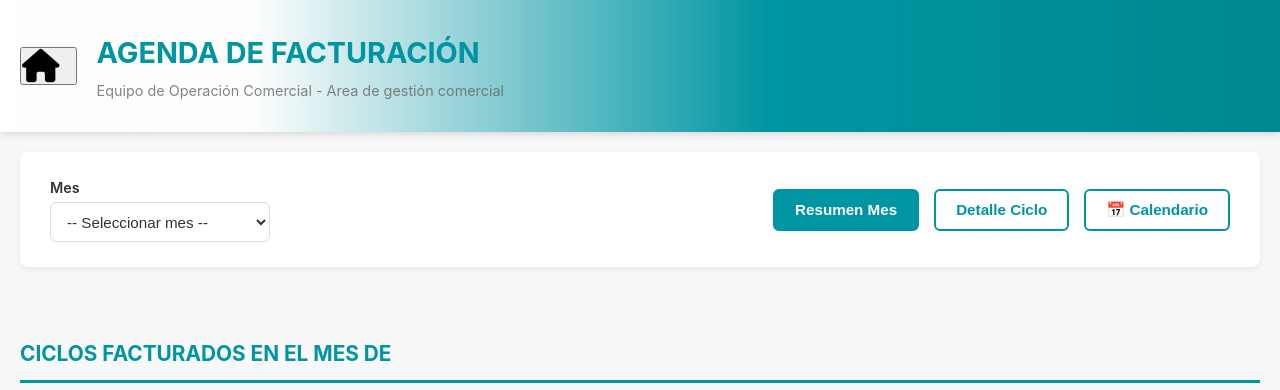
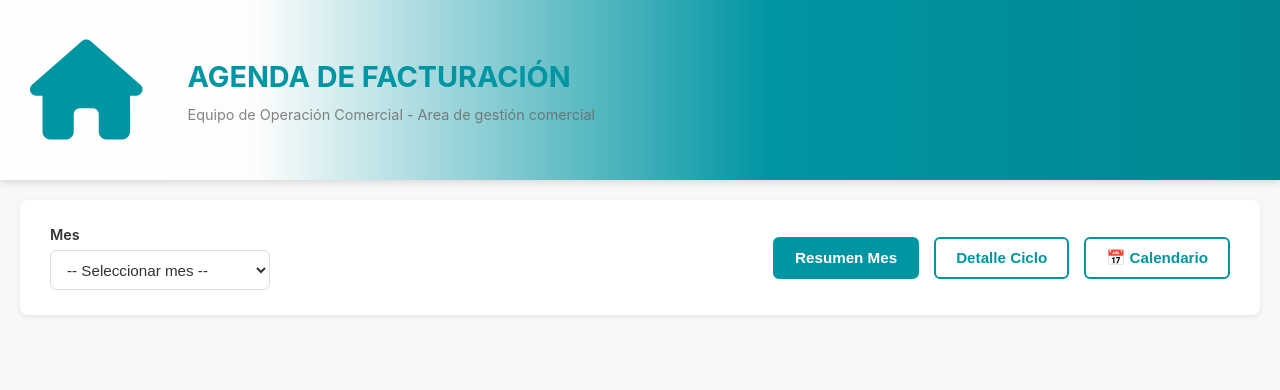
Before and after one commit to Stivenjimenez08/DASHBOARDFACTURACION, a Flask app: page / in a window 1280 px wide. Shown: the top 390 px of the page. Run offline with Flask 3, Linux system fonts and the light colour scheme; data that the repository does not hold is empty.

Commit message:
Update style.css

```diff
--- a/static/css/style.css
+++ b/static/css/style.css
@@ -87,6 +87,29 @@ body {
     font-size: 0.9em;
     opacity: 0.8;
     color: #666;
+}
+
+.home-btn {
+    background: none;
+    border: none;
+    color: #0095a2;
+    font-size: 2.5em;
+    cursor: pointer;
+    padding: 10px;
+    border-radius: 8px;
+    transition: all 0.3s ease;
+    display: flex;
+    align-items: center;
+    justify-content: center;
+}
+
+.home-btn:hover {
+    background: rgba(0, 149, 162, 0.1);
+    transform: scale(1.1);
+}
+
+.home-btn:active {
+    transform: scale(0.95);
 }
 
 .upload-section {
```
